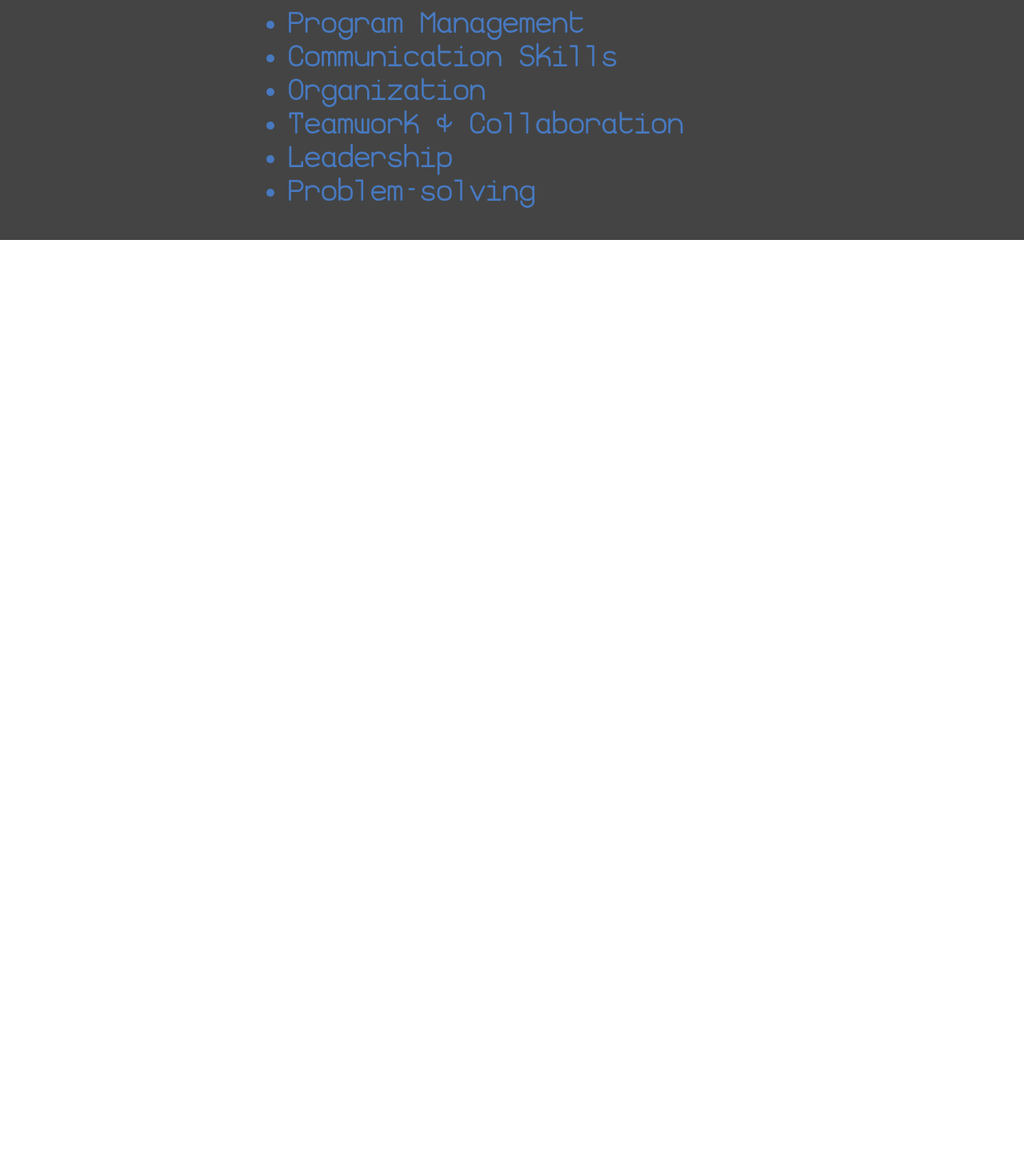
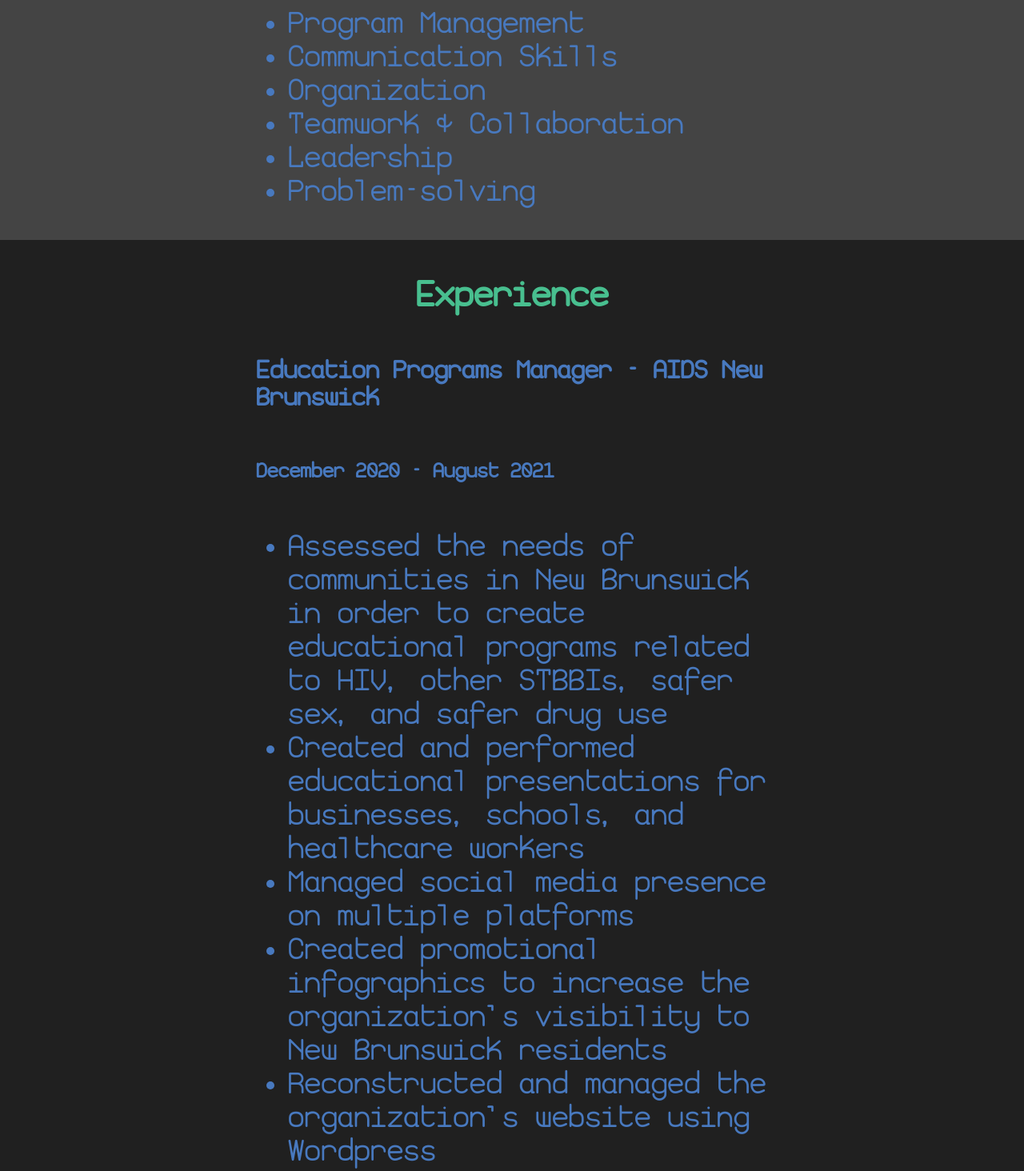
Before and after one commit to Cheapseanuts/WebPortfolio, a plain HTML site: page index.html in a window 1280 px wide. Shown: the part 1150-2614 px from the top of the page at 80% size. Before the commit the page ends 1450 px from the top, so only its background shows below. Drawn offline with Linux system fonts and the light colour scheme.

Commit message:
started Experience section

```diff
--- a/index.html
+++ b/index.html
@@ -70,7 +70,18 @@
 
     <!-- Container 3 -->
     <div class="containers" id="div3">
-
+      <div id="div3Text">
+        <h3>Experience</h3>
+        <h5>Education Programs Manager - AIDS New Brunswick</h5>
+        <h6>December 2020 - August 2021</h6>
+        <ul>
+          <li>Assessed the needs of communities in New Brunswick in order to create educational programs related to HIV, other STBBIs, safer sex, and safer drug use</li>
+          <li>Created and performed educational presentations for businesses, schools, and healthcare workers</li>
+          <li>Managed social media presence on multiple platforms</li>
+          <li>Created promotional infographics to increase the organization’s  visibility to New Brunswick residents</li>
+          <li>Reconstructed and managed the organization’s website using Wordpress</li>
+        </ul>
+      </div>
     </div>
 
   </body>
--- a/style.css
+++ b/style.css
@@ -70,6 +70,17 @@ body::-webkit-scrollbar {
 }
 #div3 {
   background-color: #202020;
+  color: #4879BF;
+}
+#div3Text {
+  margin: auto;
+  width: 50%;
+  font-size: 3vw;
+}
+#div3Text > h3 {
+  color: #48BF8F;
+  font-weight: bold;
+  text-align: center;
 }
 
 /* Extra small devices (phones, 600px and down) */
```
